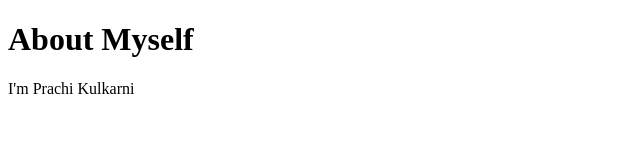
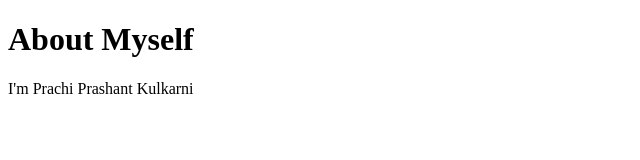
Before and after one commit to PrachiKulkarni30/FreshersBatch-July21, a plain HTML site: page index.html in a window 1280 px wide. Shown: the full height of the page, 0-640 px from the left. Drawn offline with Linux system fonts and the light colour scheme.

Commit message:
Committing 3 index.html

```diff
--- a/index.html
+++ b/index.html
@@ -4,7 +4,7 @@
 
 <h1>About Myself</h1>
 
-<p>I'm Prachi Kulkarni</p>
+<p>I'm Prachi Prashant Kulkarni</p>
 
 </body>
 </html>
```
